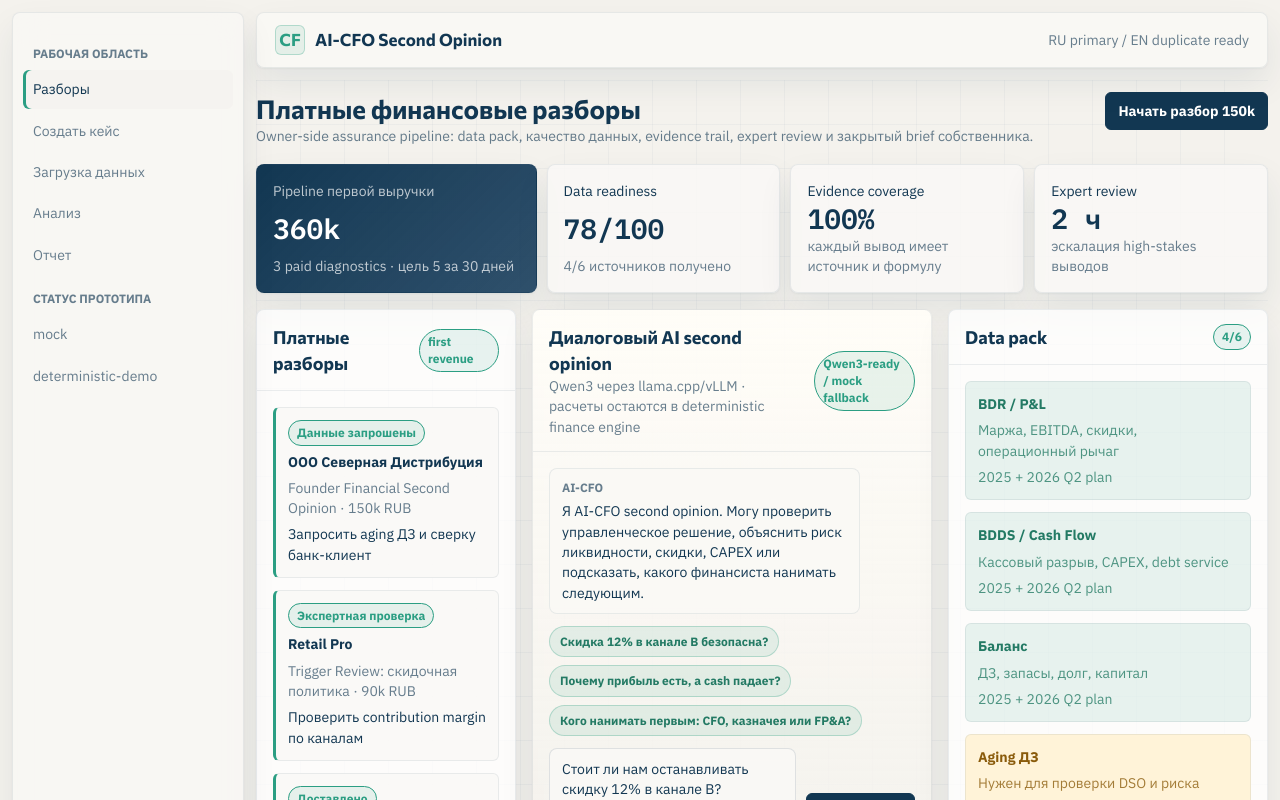
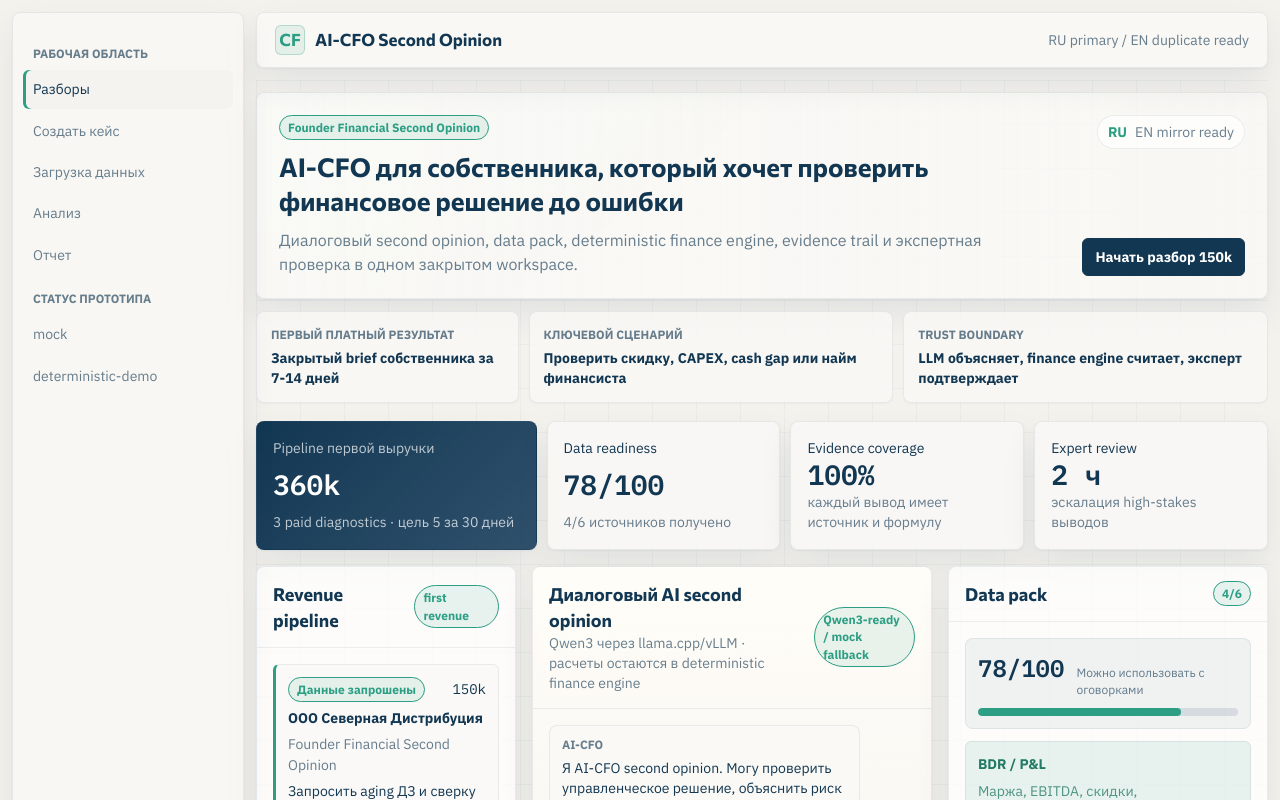
Before and after one commit to nikv98402-commits/ai-cfo-second-opinion, a Next.js app: page / in a window 1280 px wide. Shown: the top 800 px of the page. Built offline with nearby package versions, Linux system fonts and the light colour scheme.

Commit message:
feat: polish owner assurance workspace

```diff
--- a/app/globals.css
+++ b/app/globals.css
@@ -23,7 +23,7 @@
   --shadow: 0 1px 2px rgba(18, 55, 82, 0.05), 0 16px 34px rgba(18, 55, 82, 0.08);
 }
 
-* { box-sizing: border-box; }
+* { box-sizing: border-box; min-width: 0; }
 html, body { min-height: 100%; }
 body {
   margin: 0;
@@ -32,6 +32,7 @@ body {
   font-family: "IBM Plex Sans", Arial, sans-serif;
   font-size: 14px;
   line-height: 1.45;
+  overflow-x: hidden;
 }
 
 a { color: inherit; text-decoration: none; }
@@ -114,12 +115,58 @@ button, input, select, textarea { font: inherit; }
   background-size: 44px 44px;
 }
 
-.page-head {
+.page-head, .product-head {
   display: flex;
   align-items: flex-start;
   justify-content: space-between;
   gap: 18px;
   margin-bottom: 18px;
+}
+.product-head {
+  min-height: 192px;
+  align-items: stretch;
+  border: 1px solid var(--navy-08);
+  border-radius: 8px;
+  background:
+    linear-gradient(90deg, rgba(250, 249, 246, 0.96), rgba(250, 249, 246, 0.76)),
+    linear-gradient(135deg, var(--teal-10), transparent 48%);
+  box-shadow: var(--shadow);
+  padding: 22px;
+}
+.product-title {
+  max-width: 780px;
+  display: grid;
+  align-content: start;
+  gap: 10px;
+}
+.product-title h1 {
+  max-width: 760px;
+}
+.product-title p {
+  max-width: 720px;
+  font-size: 16px;
+  line-height: 24px;
+}
+.product-actions {
+  min-width: 220px;
+  display: grid;
+  justify-items: end;
+  align-content: space-between;
+  gap: 12px;
+}
+.locale-switch {
+  min-height: 34px;
+  display: inline-flex;
+  align-items: center;
+  gap: 8px;
+  border: 1px solid var(--navy-08);
+  border-radius: 999px;
+  background: rgba(255, 255, 255, 0.68);
+  padding: 5px 10px;
+  color: var(--navy-64);
+}
+.locale-switch strong {
+  color: var(--teal);
 }
 h1, h2, h3 { margin: 0; letter-spacing: 0; }
 h1, h2, h3, .brand { font-family: Commissioner, "IBM Plex Sans", Arial, sans-serif; }
@@ -127,6 +174,9 @@ h1 { font-size: 26px; line-height: 34px; }
 h2 { font-size: 18px; line-height: 26px; }
 h3 { font-size: 15px; line-height: 22px; }
 p { margin: 0; color: var(--navy-64); }
+h1, h2, h3, p {
+  overflow-wrap: break-word;
+}
 
 .button, button {
   min-height: 36px;
@@ -232,6 +282,16 @@ p { margin: 0; color: var(--navy-64); }
 .stage-card {
   border-left: 3px solid var(--teal);
 }
+.stage-card-top, .confidence-line {
+  display: flex;
+  align-items: center;
+  justify-content: space-between;
+  gap: 10px;
+}
+.confidence-line {
+  color: var(--navy-64);
+  font-size: 12px;
+}
 .stage-card:hover {
   border-color: var(--teal-28);
   box-shadow: 0 8px 20px rgba(18, 55, 82, 0.08);
@@ -247,6 +307,19 @@ p { margin: 0; color: var(--navy-64); }
 }
 .owner-brief {
   background: rgba(255, 253, 248, 0.9);
+}
+.brief-verdict {
+  display: grid;
+  gap: 8px;
+  margin: 16px 16px 0;
+  border: 1px solid var(--navy-12);
+  border-radius: 8px;
+  background: linear-gradient(180deg, rgba(18, 55, 82, 0.055), rgba(250, 249, 246, 0.86));
+  padding: 14px;
+}
+.brief-verdict strong {
+  font-size: 17px;
+  line-height: 24px;
 }
 .expert-panel {
   background: linear-gradient(180deg, rgba(49, 84, 107, 0.09), rgba(250, 249, 246, 0.88));
@@ -336,6 +409,31 @@ p { margin: 0; color: var(--navy-64); }
 }
 
 .dashboard-shell { display: grid; gap: 16px; }
+.assurance-strip {
+  display: grid;
+  grid-template-columns: 0.72fr 1fr 1fr;
+  gap: 10px;
+  margin: -6px 0 18px;
+}
+.assurance-strip div {
+  display: grid;
+  gap: 4px;
+  border: 1px solid var(--navy-08);
+  border-radius: 8px;
+  background: rgba(250, 249, 246, 0.78);
+  box-shadow: 0 1px 2px rgba(18, 55, 82, 0.04);
+  padding: 14px;
+}
+.assurance-strip span {
+  color: var(--navy-64);
+  font-size: 12px;
+  font-weight: 700;
+  text-transform: uppercase;
+}
+.assurance-strip strong {
+  line-height: 20px;
+  overflow-wrap: anywhere;
+}
 .kpi-row { display: grid; grid-template-columns: 1.2fr 1fr 1fr 1fr; gap: 10px; }
 .kpi-card {
   min-height: 116px;
@@ -364,12 +462,101 @@ p { margin: 0; color: var(--navy-64); }
 .waterfall span { display: block; border-radius: 4px 4px 0 0; background: var(--teal-28); min-height: 20px; }
 .waterfall span:nth-child(3), .waterfall span:nth-child(5) { background: var(--navy-18); }
 
+.readiness-meter {
+  display: grid;
+  gap: 10px;
+  border: 1px solid var(--navy-08);
+  border-radius: 8px;
+  background: var(--navy-05);
+  padding: 12px;
+}
+.readiness-meter div:first-child {
+  display: grid;
+  grid-template-columns: auto minmax(0, 1fr);
+  align-items: baseline;
+  gap: 12px;
+}
+.readiness-meter strong {
+  font-family: "IBM Plex Mono", Consolas, monospace;
+  font-size: 24px;
+  white-space: nowrap;
+}
+.readiness-meter span {
+  color: var(--navy-64);
+  font-size: 12px;
+}
+.meter-track {
+  height: 8px;
+  overflow: hidden;
+  border-radius: 999px;
+  background: var(--navy-12);
+}
+.meter-track span {
+  display: block;
+  height: 100%;
+  border-radius: inherit;
+  background: var(--teal);
+}
+
+.operating-model {
+  display: grid;
+  grid-template-columns: repeat(5, minmax(0, 1fr));
+  gap: 10px;
+}
+.model-step {
+  display: grid;
+  gap: 7px;
+  min-height: 142px;
+  border: 1px solid var(--navy-08);
+  border-radius: 8px;
+  background: rgba(250, 249, 246, 0.84);
+  box-shadow: 0 1px 2px rgba(18, 55, 82, 0.04);
+  padding: 14px;
+}
+.model-step .mono {
+  color: var(--teal);
+  font-weight: 700;
+}
+.model-step p {
+  font-size: 13px;
+  line-height: 19px;
+}
+
 @media (max-width: 880px) {
-  .shell { display: block; }
+  html, body, .shell, .main { width: 100%; max-width: 100vw; }
+  .shell { display: block; padding: 0; overflow: hidden; }
   .sidebar { display: none; }
-  .topbar { margin: 12px; padding: 0 14px; }
-  .main { padding: 18px 14px; }
-  .page-head, .grid.two, .grid.three, .form-grid, .kpi-row, .diagnostic-layout { display: grid; grid-template-columns: 1fr; }
+  .topbar { margin: 12px; padding: 0 14px; justify-content: flex-start; }
+  .topbar > .muted { display: none; }
+  .main { padding: 18px 14px; overflow: hidden; }
+  .main > * {
+    inline-size: calc(100vw - 28px);
+    max-width: calc(100vw - 28px);
+  }
+  .page-head, .product-head, .grid.two, .grid.three, .form-grid, .kpi-row, .diagnostic-layout, .assurance-strip, .operating-model { display: grid; grid-template-columns: 1fr; }
+  .product-head { padding: 20px; }
+  .product-title, .product-title h1, .product-title p { max-width: 100%; }
+  .product-actions { justify-items: stretch; }
+  .product-actions .button { width: 100%; }
+  .product-title h1 {
+    font-size: 22px;
+    line-height: 30px;
+    max-width: 300px;
+  }
+  .product-title h1,
+  .product-title p,
+  .assurance-strip strong,
+  .kpi-card p {
+    word-break: normal;
+  }
+  .product-title,
+  .product-title p,
+  .product-actions,
+  .assurance-strip div > *,
+  .kpi-card > * {
+    max-width: 300px;
+  }
   .chat-form { grid-template-columns: 1fr; }
   .chat-message { max-width: 100%; }
+  .table { display: block; overflow-x: auto; }
 }
--- a/app/page.tsx
+++ b/app/page.tsx
@@ -17,12 +17,36 @@ export default function DashboardPage() {
 
   return (
     <>
-      <section className="page-head">
+      <section className="product-head">
+        <div className="product-title">
+          <span className="label info">Founder Financial Second Opinion</span>
+          <h1>AI-CFO для собственника, который хочет проверить финансовое решение до ошибки</h1>
+          <p>
+            Диалоговый second opinion, data pack, deterministic finance engine, evidence trail и экспертная проверка в одном закрытом workspace.
+          </p>
+        </div>
+        <div className="product-actions">
+          <div className="locale-switch" aria-label="Language status">
+            <strong>RU</strong>
+            <span>EN mirror ready</span>
+          </div>
+          <Link className="button primary" href="/cases/new">Начать разбор 150k</Link>
+        </div>
+      </section>
+
+      <section className="assurance-strip">
         <div>
-          <h1>Платные финансовые разборы</h1>
-          <p>Owner-side assurance pipeline: data pack, качество данных, evidence trail, expert review и закрытый brief собственника.</p>
+          <span>Первый платный результат</span>
+          <strong>Закрытый brief собственника за 7-14 дней</strong>
         </div>
-        <Link className="button primary" href="/cases/new">Начать разбор 150k</Link>
+        <div>
+          <span>Ключевой сценарий</span>
+          <strong>Проверить скидку, CAPEX, cash gap или найм финансиста</strong>
+        </div>
+        <div>
+          <span>Trust boundary</span>
+          <strong>LLM объясняет, finance engine считает, эксперт подтверждает</strong>
+        </div>
       </section>
 
       <section className="dashboard-shell">
@@ -52,16 +76,23 @@ export default function DashboardPage() {
         <section className="grid diagnostic-layout">
           <aside className="panel">
             <div className="panel-head">
-              <h2>Платные разборы</h2>
+              <h2>Revenue pipeline</h2>
               <span className="label info">first revenue</span>
             </div>
             <div className="panel-body stack">
               {diagnosticProjects.map((item) => (
                 <Link className="stage-card" href={`/cases/${item.id === activeProject.id ? activeProject.id : "north-distribution-q2"}/report`} key={item.id}>
-                  <span className="label info">{statusLabel[item.status]}</span>
+                  <div className="stage-card-top">
+                    <span className="label info">{statusLabel[item.status]}</span>
+                    <span className="mono">{(item.priceRub / 1_000).toFixed(0)}k</span>
+                  </div>
                   <strong>{item.companyName}</strong>
-                  <span className="muted">{item.offer} · {(item.priceRub / 1_000).toFixed(0)}k RUB</span>
+                  <span className="muted">{item.offer}</span>
                   <span>{item.nextAction}</span>
+                  <div className="confidence-line">
+                    <span>confidence {item.confidence}%</span>
+                    <span>{item.dueDate}</span>
+                  </div>
                 </Link>
               ))}
             </div>
@@ -77,6 +108,11 @@ export default function DashboardPage() {
                   <p>{activeProject.companyName} · confidence {activeProject.confidence}% · доступно 48 часов</p>
                 </div>
                 <Link className="button primary" href={`/cases/${activeProject.id}/report`}>Открыть brief</Link>
+              </div>
+              <div className="brief-verdict">
+                <span className="label medium">Executive verdict</span>
+                <strong>Не продолжать скидку 12% без проверки contribution margin и 13-недельного cash bridge.</strong>
+                <p>Риск в деньгах: {formatRub(activeProject.riskMoneyRub)}. Вывод можно использовать с оговорками: не хватает aging ДЗ и сверки банк-клиент.</p>
               </div>
               <div className="panel-body grid three">
                 <div className="metric"><span>Деньги под риском</span><strong>{formatRub(activeProject.riskMoneyRub)}</strong></div>
@@ -117,7 +153,7 @@ export default function DashboardPage() {
               </article>
 
               <aside className="panel expert-panel">
-                <div className="panel-head"><h2>AI + Expert Review</h2><span className="label medium">Pilot lesson</span></div>
+                <div className="panel-head"><h2>Платный контур</h2><span className="label medium">AI + expert</span></div>
                 <div className="panel-body stack">
                   <p>AI готовит draft, эксперт подключается только к конфликтам данных, необратимым решениям и существенному финансовому эффекту.</p>
                   {paidOffers.map((offer) => (
@@ -135,6 +171,13 @@ export default function DashboardPage() {
           <aside className="panel">
             <div className="panel-head"><h2>Data pack</h2><span className="label info">{receivedCount}/{dataPack.length}</span></div>
             <div className="panel-body stack">
+              <div className="readiness-meter">
+                <div>
+                  <strong>{activeProject.dataQuality}/100</strong>
+                  <span>Можно использовать с оговорками</span>
+                </div>
+                <div className="meter-track"><span style={{ width: `${activeProject.dataQuality}%` }} /></div>
+              </div>
               {dataPack.map((item) => (
                 <div className={`data-row ${item.status}`} key={item.name}>
                   <strong>{item.name}</strong>
@@ -146,6 +189,22 @@ export default function DashboardPage() {
             </div>
           </aside>
         </section>
+
+        <section className="operating-model">
+          {[
+            ["01", "Data pack", "Анкета, Excel, БДР, БДДС, баланс, debt schedule"],
+            ["02", "Finance engine", "DSO/DIO/DPO, cash bridge, DSCR, ROI vs WACC"],
+            ["03", "Evidence layer", "Источник, формула, период, confidence и ограничения"],
+            ["04", "LLM brief", "Qwen3 формирует объяснение и вопросы для C-level"],
+            ["05", "Expert review", "Финансовый эксперт подтверждает high-stakes выводы"]
+          ].map(([step, title, text]) => (
+            <article className="model-step" key={step}>
+              <span className="mono">{step}</span>
+              <strong>{title}</strong>
+              <p>{text}</p>
+            </article>
+          ))}
+        </section>
       </section>
     </>
   );
```
